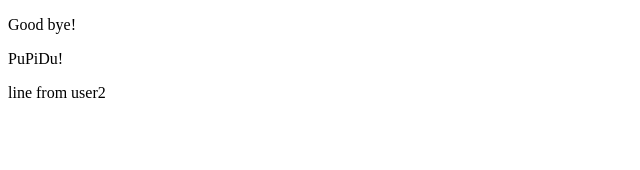
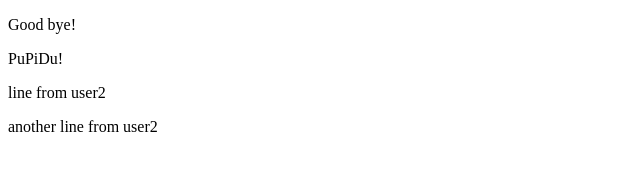
Before and after one commit to StacySuvirko/forStudy, a plain HTML site: page Index2.html in a window 1280 px wide. Shown: the whole page, without its empty margins (0-640 px from the left). Drawn offline with Linux system fonts and the light colour scheme.

Commit message:
user2 modify Index2

```diff
--- a/Index2.html
+++ b/Index2.html
@@ -10,5 +10,6 @@
     <p>Good bye!</p>
     <p>PuPiDu!</p>
     <p>line from user2</p>
+    <p>another line from user2</p>
 </body>
 </html>
```
